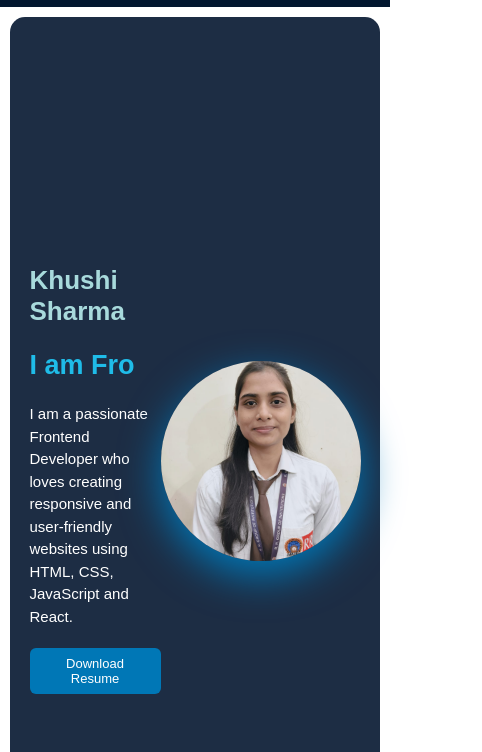
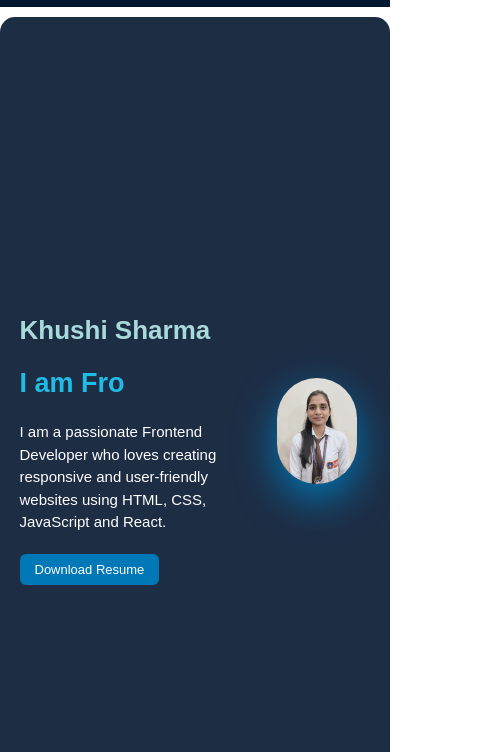
Before and after one commit to khushisharma9721/Portfolio-Website, a plain HTML site: page index.html in a window 390 px wide. Shown: the part 92-844 px from the top of the page, 482 px wide, since content can reach past the window. Drawn offline with Linux system fonts and the light colour scheme.

Commit message:
updated style.css

```diff
--- a/style.css
+++ b/style.css
@@ -415,10 +415,7 @@ font-size:40px;
 margin-bottom:30px;
 }
 
-.home-img img{
-width:320px;
-height:320px;
-}
+
 
 section{
 padding:40px;
@@ -473,10 +470,7 @@ margin-bottom:20px;
 font-size:15px;
 }
 
-.home-img img{
-width:260px;
-height:260px;
-}
+
 
 .btn{
 font-size:14px;
@@ -522,10 +516,7 @@ overflow-x:hidden;
 font-size:26px;
 }
 
-.home-img img{
-width:200px;
-height:200px;
-}
+
 
 .btn{
 font-size:13px;
@@ -541,3 +532,69 @@ width:100%;
 }
 
 }
+
+/* ===== FINAL RESPONSIVE FIX ===== */
+
+/* Fix white space / half screen issue */
+html, body{
+width:100%;
+overflow-x:hidden;
+}
+
+/* Prevent elements from breaking layout */
+*{
+box-sizing:border-box;
+}
+
+/* Fix main sections width */
+.home,
+#about,
+#skills,
+#projects,
+#contact{
+width:100%;
+max-width:100%;
+margin-left:auto;
+margin-right:auto;
+}
+
+/* Fix image overflow */
+.home-img img{
+max-width:75%;
+height:auto;
+}
+
+/* Fix container padding on small screens */
+@media (max-width: 768px){
+
+.home,
+#about,
+#skills,
+#projects,
+#contact{
+padding-left:5%;
+padding-right:5%;
+}
+
+/* prevent extra spacing */
+section{
+margin:10px 5px;
+}
+
+/* fix cards overflow */
+.skill-card,
+.project-card{
+max-width:100%;
+}
+
+/* fix navbar overflow */
+nav{
+flex-wrap:wrap;
+}
+
+.nav-links{
+flex-wrap:wrap;
+justify-content:center;
+}
+
+}
```
